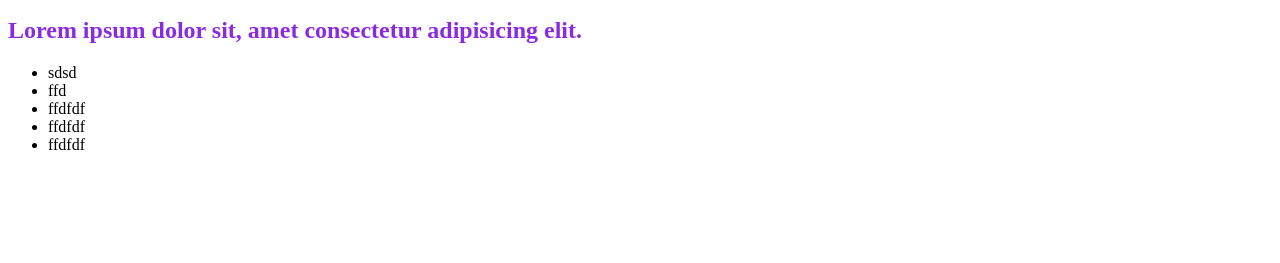
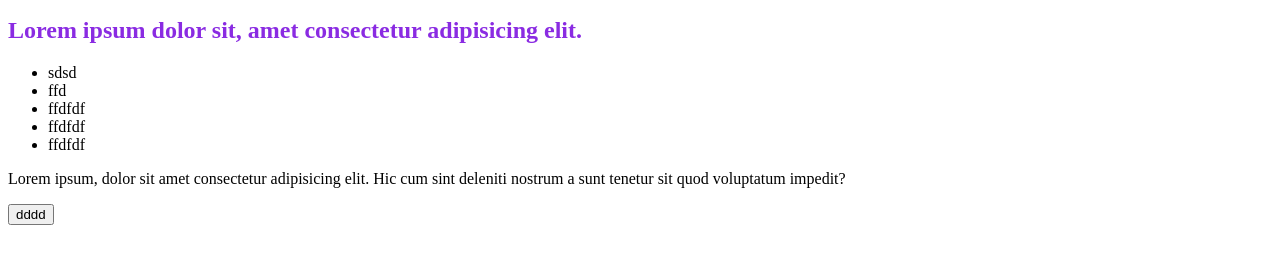
Before and after one commit to Lunnisha/lesson10_Zabroda, a plain HTML site: page index.html in a window 1280 px wide. Shown: the part 137-400 px from the top of the page. Drawn offline with Linux system fonts and the light colour scheme.

Commit message:
last version menu

```diff
--- a/index.html
+++ b/index.html
@@ -39,6 +39,14 @@
         </li>
       </ul>
     </div>
+    <div>
+      <p>
+        Lorem ipsum, dolor sit amet consectetur adipisicing elit. Hic cum sint deleniti nostrum a sunt tenetur sit quod voluptatum impedit?
+      </p>
+    </div>
+    <button>
+      dddd
+    </button>
   </section>
 </body>
 </html>
```
